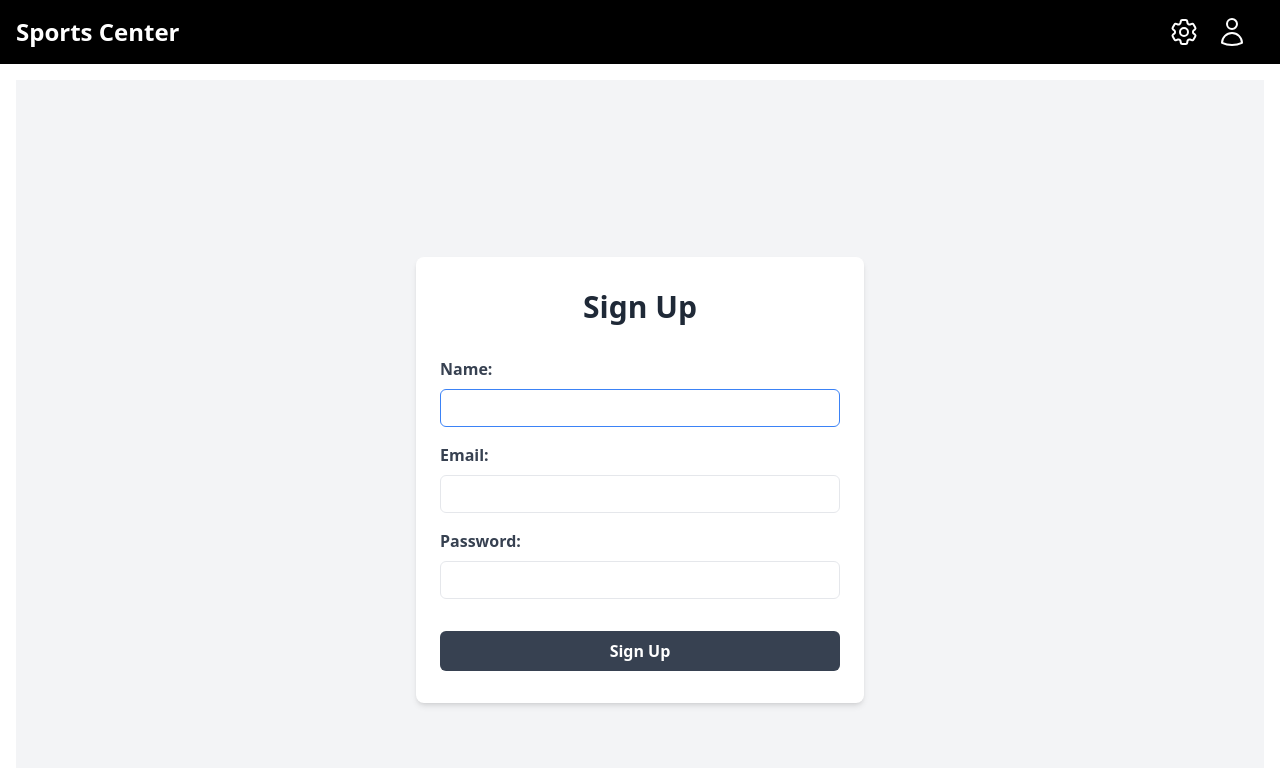
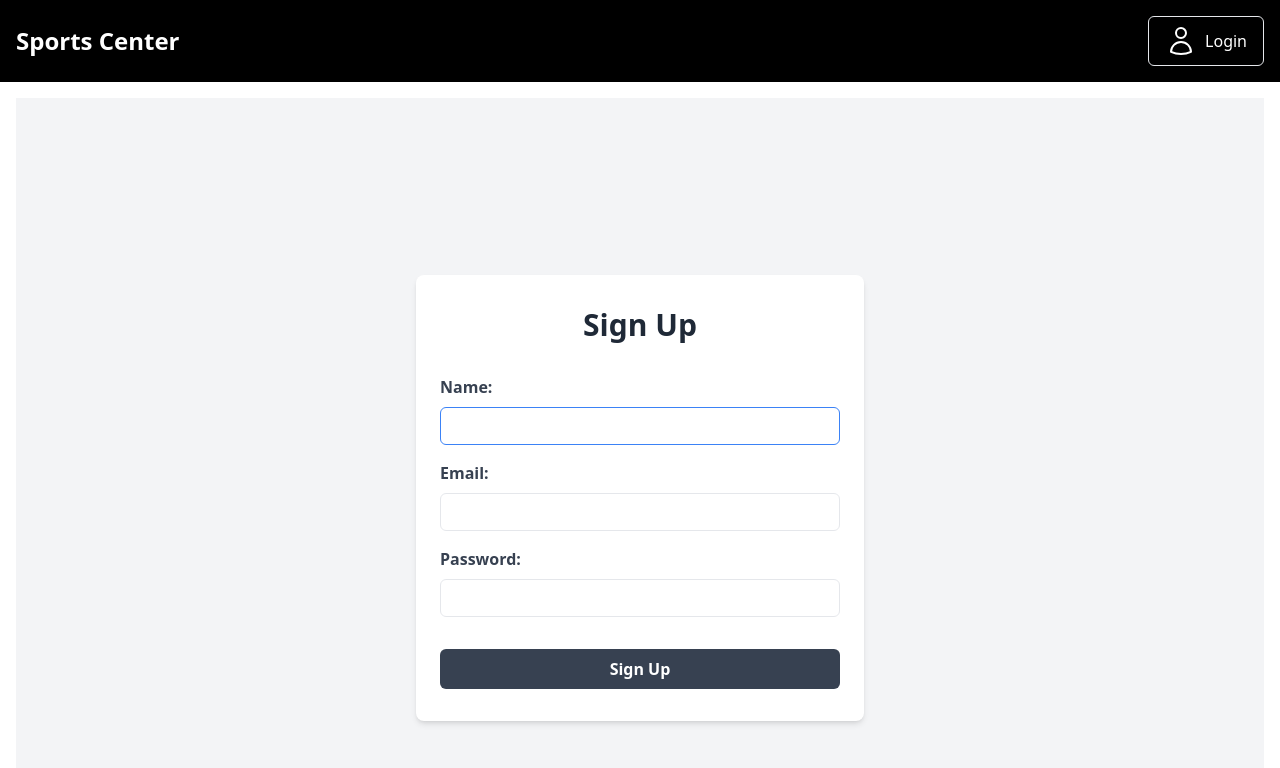
Before and after one commit to thtauhid/wd301-capstone, a React (Vite) app: page /sign-up in a window 1280 px wide. Shown: the top 768 px of the page. Built offline with nearby package versions, Linux system fonts and the light colour scheme; no server answers.

Commit message:
Added design in appbar

```diff
--- a/src/layouts/default/Appbar.tsx
+++ b/src/layouts/default/Appbar.tsx
@@ -1,19 +1,49 @@
+import { getAuthToken } from "@/utils/auth";
+import { getUserFromLocalStorage } from "@/utils/user";
 import { Cog6ToothIcon, UserIcon } from "@heroicons/react/24/outline";
 import { Link } from "react-router-dom";
 
+const token = getAuthToken();
+const user = getUserFromLocalStorage();
+
 function Appbar() {
   return (
-    <div className='bg-black flex justify-between'>
-      <h1 className='text-white font-bold text-2xl p-4'>Sports Center</h1>
-      <div className='flex p-4 gap-4 mr-4'>
-        <Link to='/preferences'>
-          <Cog6ToothIcon
-            className='h-8 w-8 text-white
-          hover:text-stone-400 transition duration-500 ease-in-out
-          '
-          />
-        </Link>
-        <UserIcon className='h-8 w-8 text-white' />
+    <div className='bg-black flex justify-between items-center'>
+      <p className='text-white font-bold text-2xl p-4'>Sports Center</p>
+      <div className='flex p-4 gap-4'>
+        {token && (
+          <Link
+            to='/preferences'
+            className='text-white hover:text-stone-400 transition duration-500 ease-in-out border px-4 py-2 rounded-md'
+          >
+            <div className='flex justify-center items-center gap-2'>
+              <Cog6ToothIcon className='h-8 w-8' />
+              <p>Preferences</p>
+            </div>
+          </Link>
+        )}
+
+        {token ? (
+          <Link
+            to='/profile'
+            className='text-white hover:text-stone-400 transition duration-500 ease-in-out border px-4 py-2 rounded-md'
+          >
+            <div className='flex justify-center items-center gap-2'>
+              <UserIcon className='h-8 w-8' />
+              <p>{user?.name}</p>
+            </div>
+          </Link>
+        ) : (
+          <Link
+            to='/sign-in'
+            className='text-white hover:text-stone-400 transition duration-500 ease-in-out border px-4 py-2 rounded-md'
+          >
+            <div className='flex justify-center items-center gap-2'>
+              <UserIcon className='h-8 w-8' />
+              <p>Login</p>
+            </div>
+          </Link>
+        )}
       </div>
     </div>
   );
```
